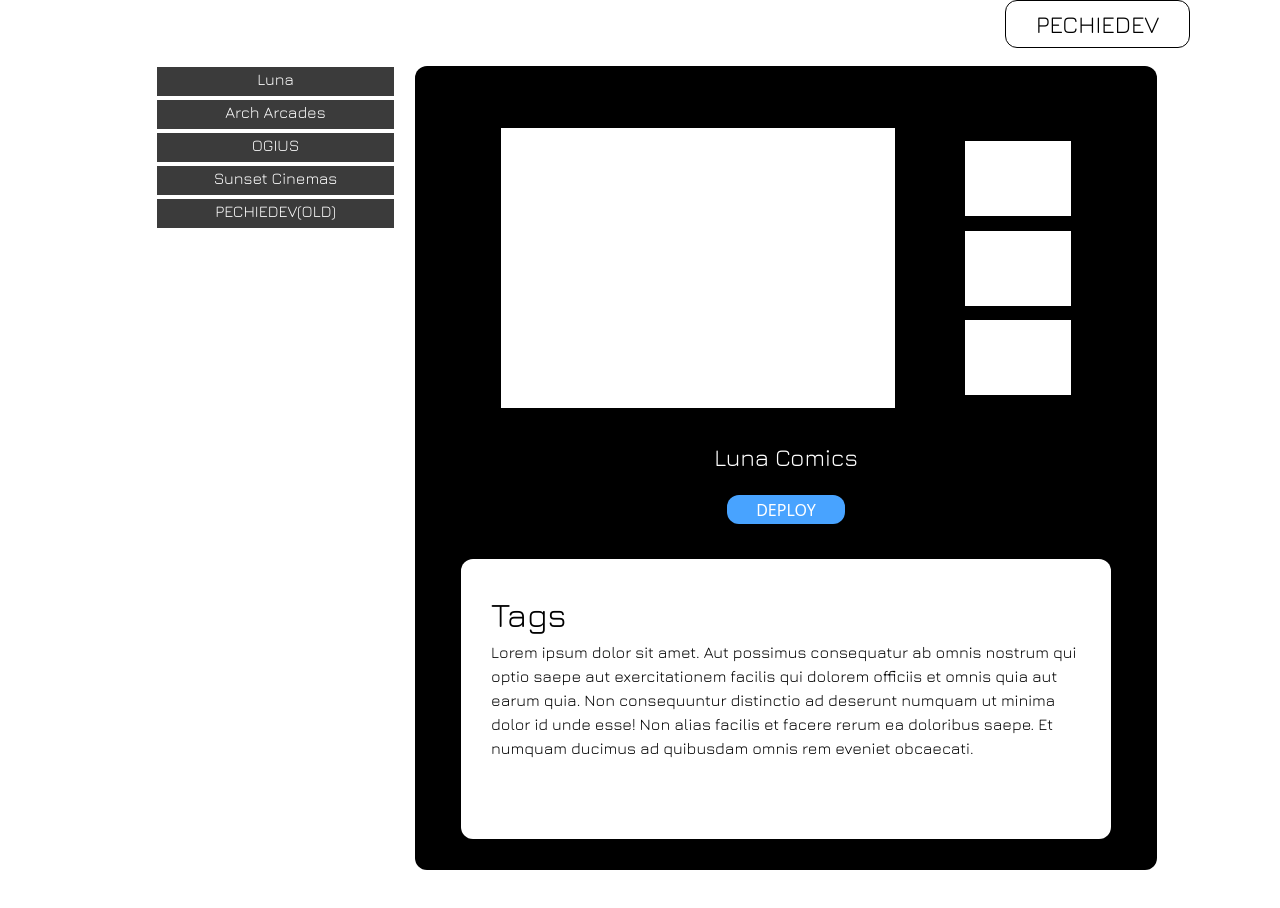
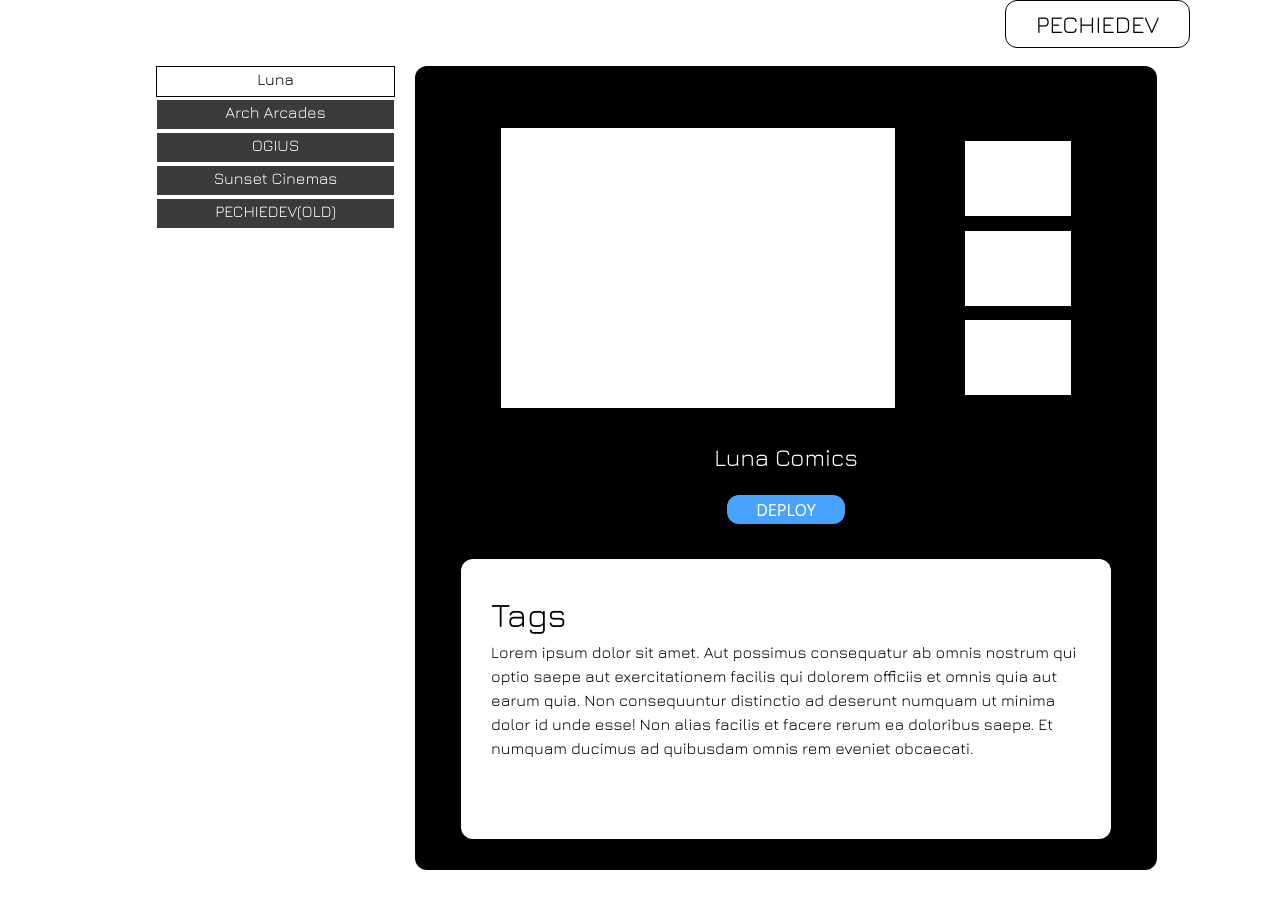
Before and after one commit to pixelatedpup/pechie, a React (Vite) app in the folder pechie/: page /works in a window 1280 px wide. Shown: the top 908 px of the page. Built offline with nearby package versions, Linux system fonts and the light colour scheme.

Commit message:
Started som upgrades to works page

```diff
--- a/pechie/src/components/Button.tsx
+++ b/pechie/src/components/Button.tsx
@@ -32,7 +32,7 @@ const Button = ({text="", type="primary"}:ButtonProps) =>{
     }
     return(
         <>
-            <button onMouseEnter={onEnter} onMouseLeave={() => setDisplayText(text)} className={`${colorClass[type]} w-[118px] hover:w-[146px] h-[29px] rounded-xl ${colorClassHover[type]} transition-all duration-[300ms]`}>
+            <button onMouseEnter={onEnter} onMouseLeave={() => setDisplayText(text)} className={`${colorClass[type]} w-[118px] hover:w-[146px] h-[29px] rounded-xl ${colorClassHover[type]} transition-all duration-[300ms] cursor-pointer`}>
                 {displayText}
             </button>
         </>
--- a/pechie/src/components/Content.tsx
+++ b/pechie/src/components/Content.tsx
@@ -23,7 +23,7 @@ const Content = ({title="Luna Comics",github,figma,deploy,tags}:ContentProps) =>
                 </div>
             </div>
             <div className="flex flex-col items-center gap-5 mt-[30px]">
-                <h2 className="text-white text-center">{title ?? "Luna Comics"}</h2>
+                <h2 className="text-white text-regular text-center">{title ?? "Luna Comics"}</h2>
                 <Button text="DEPLOY"/>
             </div>
 
--- a/pechie/src/components/NavBar.tsx
+++ b/pechie/src/components/NavBar.tsx
@@ -12,7 +12,7 @@ type NavBarProps = {
 
 
 const NavBar = ({works=[], activeWorkName}:NavBarProps) =>{
-    const [active, setActive] = useState("")
+    const [active, setActive] = useState(works[0].name)
 
     const handleActive = (item:string) =>{
         setActive(item)
@@ -29,9 +29,9 @@ const NavBar = ({works=[], activeWorkName}:NavBarProps) =>{
                     <li>
                         <div onClick={() => {handleActive(work.name)}} className="flex flex-row ">
                             <div className="w-[33px] h-[33px]"></div>
-                            <div className={isActive? `w-[239px] h-[31px] text-black  bg-[var(--white)] hover:text-black  hover:bg-white border border-var[(--dark)]]`
+                            <div className={isActive? `w-[239px] h-[31px] text-black  bg-[var(--white)] hover:text-black  hover:bg-white border border-var[(--dark)]] cursor-pointer`
                                                         :
-                                                      `w-[239px] h-[31px] text-white  bg-[var(--dark)] hover:text-white  hover:bg-[var(--primary)] border border-var[(--dark)]]`}>
+                                                      `w-[239px] h-[31px] text-white  bg-[var(--dark)] hover:text-white  hover:bg-[var(--primary)] border border-var[(--dark)]] cursor-pointer`}>
                                 <h4 className="text-center">{work.name}</h4>
                             </div>
                         </div>
```
